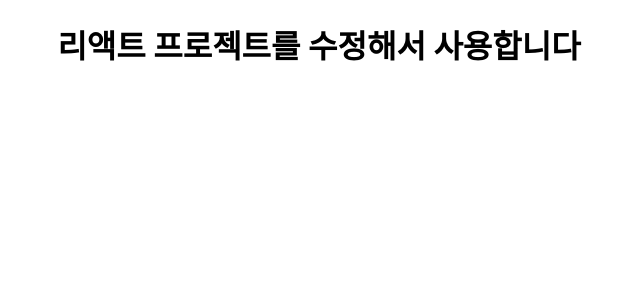
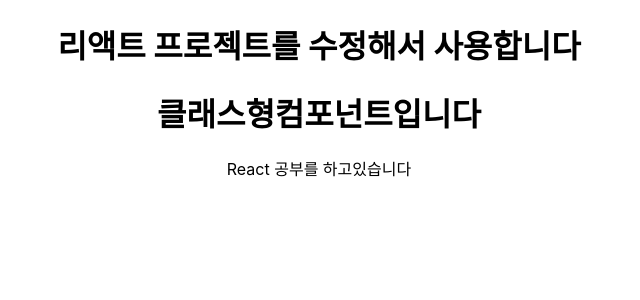
Before and after one commit to hj-Seong/2023-react, a React (Create React App) app in the folder first-react/: page / in a window 1280 px wide. Shown: the top 300 px of the page, without its empty margins (321-961 px from the left). Built offline with nearby package versions, Linux system fonts and the light colour scheme.

Commit message:
0330 컴포넌트1

```diff
--- a/first-react/src/App.js
+++ b/first-react/src/App.js
@@ -1,10 +1,12 @@
 import logo from './logo.svg';
 import './App.css';
+import MyComponent from './components/MyComponent';
 
 function App() {
   return (
     <div className="App">
       <h1>리액트 프로젝트를 수정해서 사용합니다</h1>
+      <MyComponent />
     </div>
   );
 }
--- /dev/null
+++ b/first-react/src/components/MyComponent.js
@@ -0,0 +1,24 @@
+// 파일의 이름과 클래스이름 동일하게 사용
+
+// 클래스형 컴포넌트
+// react의 component를 상속받아와서 사용
+// 상속을 받아와서 사용하게되면 component의 내용을 사용가능
+import { Component } from 'react'
+
+class MyComponent extends Component {
+    // 클래스형 컴포넌트의 특징
+    // render함수에서 return을 통해 html 을 내보냄
+    render() {
+        // 변수작성
+        const name = "React";
+        // html내용 출력
+        return (
+            <div>
+                <h1>클래스형컴포넌트입니다</h1>
+                <p>{name} 공부를 하고있습니다</p>
+            </div>
+        )
+    }
+}
+
+export default MyComponent;
```
